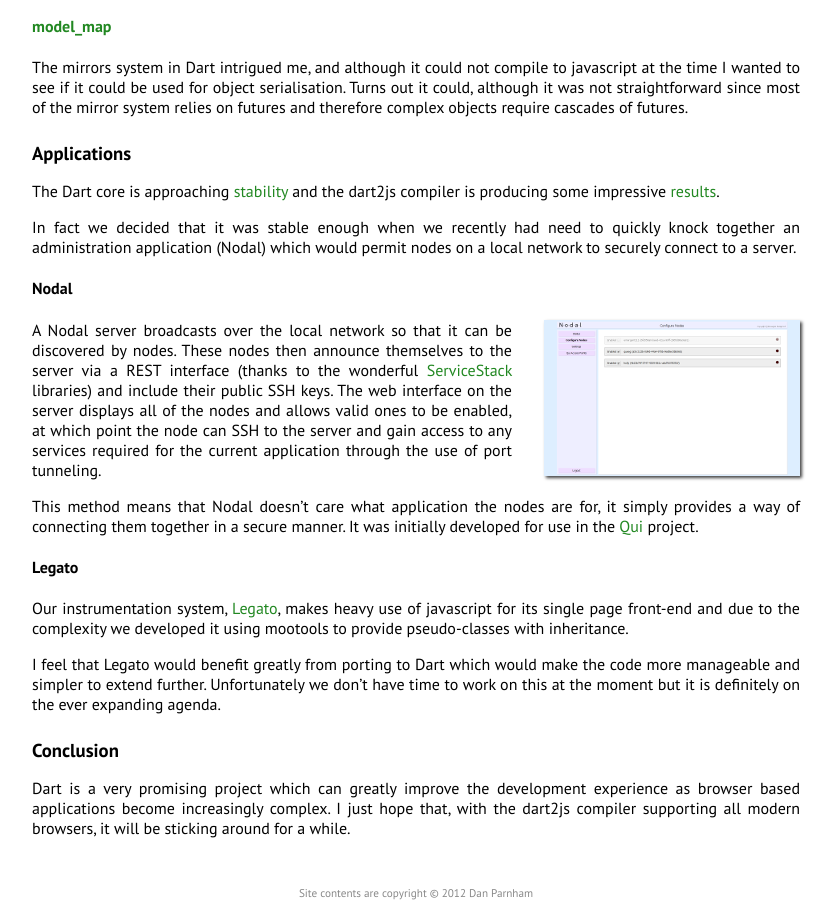
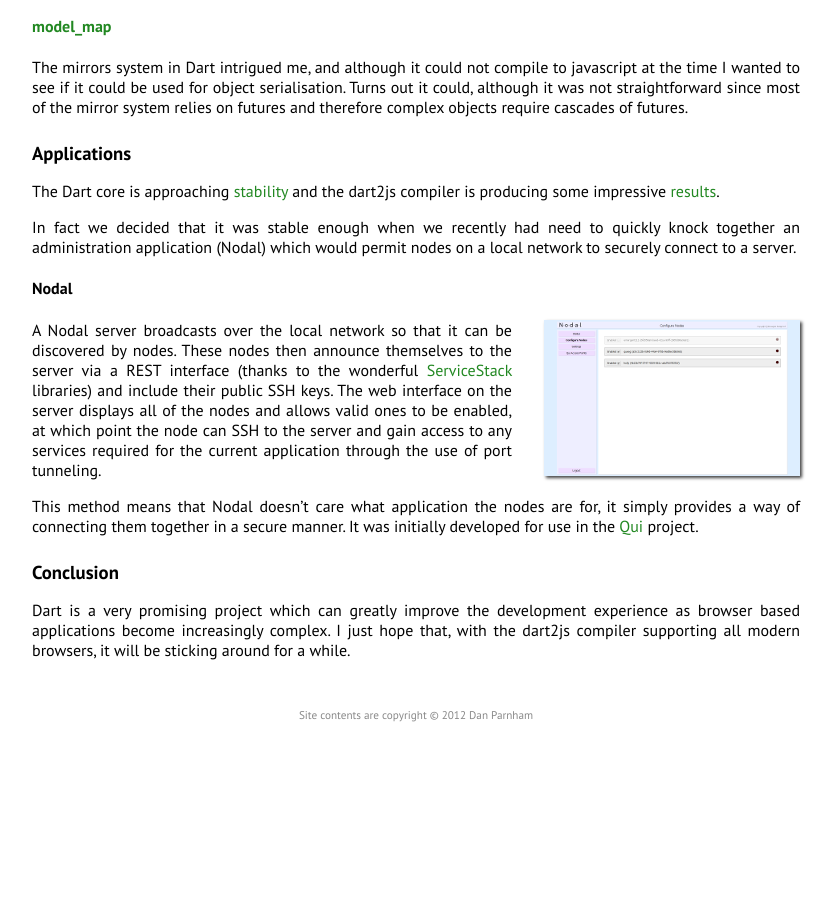
Before and after one commit to kleopatra999/parnham.github.com, a Jekyll site: the page built from _posts/2013-06-08-darting-in-and-out.md, in a window 1280 px wide and 900 px high, scrolled down 1139 px. Shown: the whole window, without its empty margins (224-1059 px from the left). Built offline with Jekyll 4.4.1, drawn with Linux system fonts in a browser that asks for light colours; after the commit the page ends 1861 px from its top, so only the background shows below that.

Commit message:
Post modification

```diff
--- a/_posts/2013-06-08-darting-in-and-out.md
+++ b/_posts/2013-06-08-darting-in-and-out.md
@@ -104,18 +104,6 @@ simply provides a way of connecting them together in a secure manner. It was ini
 developed for use in the [Qui](http://www.psi-ltd.com/biometrics) project.
 
 
-#### Legato
-
-Our instrumentation system, [Legato](http://www.emergent-design.co.uk/legato), makes
-heavy use of javascript for its single page front-end and due to the complexity
-we developed it using mootools to provide pseudo-classes with inheritance.
-
-I feel that Legato would benefit greatly from porting to Dart which would make
-the code more manageable and simpler to extend further. Unfortunately we don't
-have time to work on this at the moment but it is definitely on the ever expanding
-agenda.
-
-
 ### Conclusion
 
 Dart is a very promising project which can greatly improve the development experience
```
